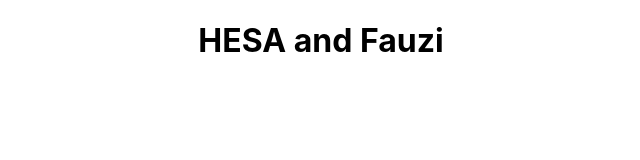
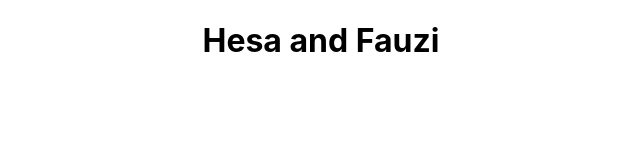
Before and after one commit to hesamuhammad/project-web-api, a React (Create React App) app: page / in a window 1280 px wide. Shown: the top 160 px of the page, without its empty margins (319-959 px from the left). Built offline with nearby package versions, Linux system fonts and the light colour scheme.

Commit message:
staging push test

```diff
--- a/package.json
+++ b/package.json
@@ -6,8 +6,10 @@
     "@testing-library/jest-dom": "^4.2.4",
     "@testing-library/react": "^9.3.2",
     "@testing-library/user-event": "^7.1.2",
+    "bootstrap": "^4.4.1",
     "react": "^16.12.0",
     "react-dom": "^16.12.0",
+    "react-router-dom": "^5.1.2",
     "react-scripts": "3.3.0",
     "reactstrap": "^8.4.1"
   },
--- a/src/App.js
+++ b/src/App.js
@@ -5,7 +5,7 @@
 function App() {
   return (
     <div className="App">
-      <h1>HESA and Fauzi</h1>
+      <h1>Hesa and Fauzi</h1>
     </div>
   );
 }
```
Also changed, not shown: 1 other file (tests, documents, lock files or other folders).
